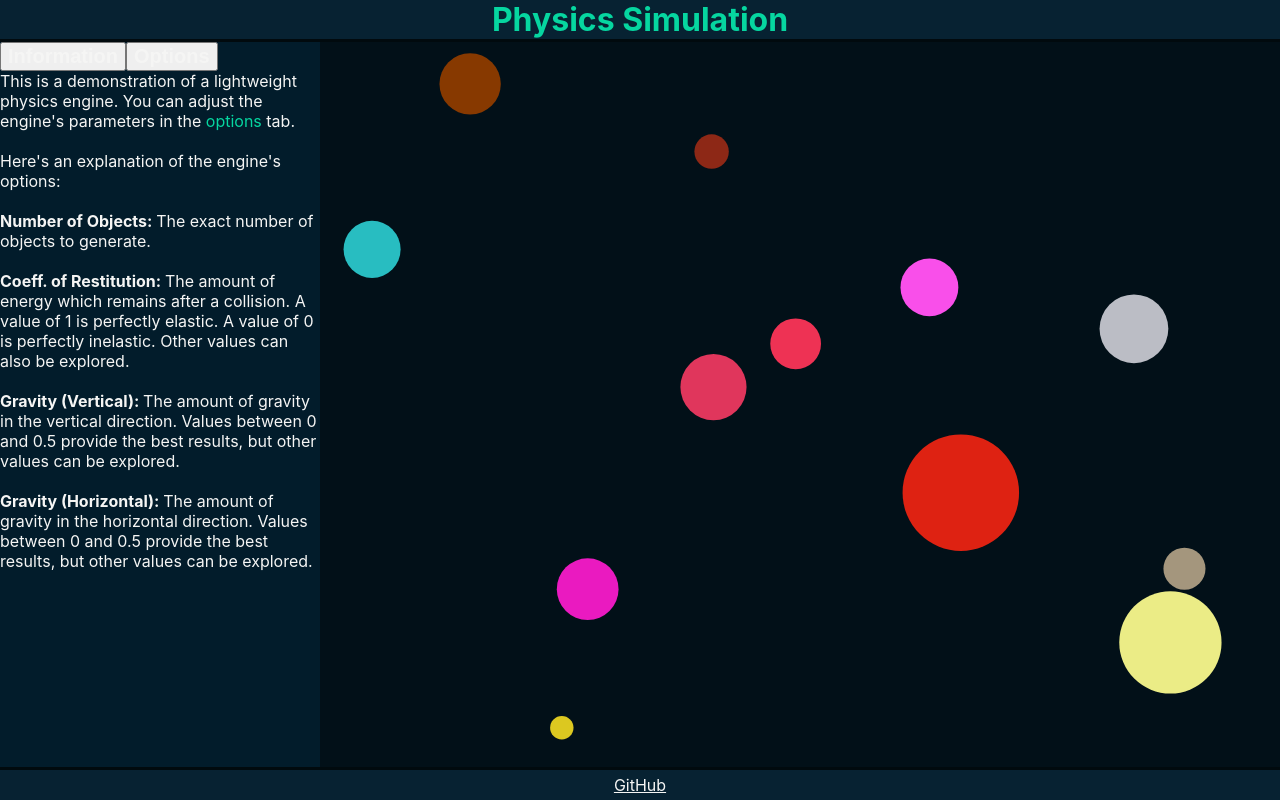
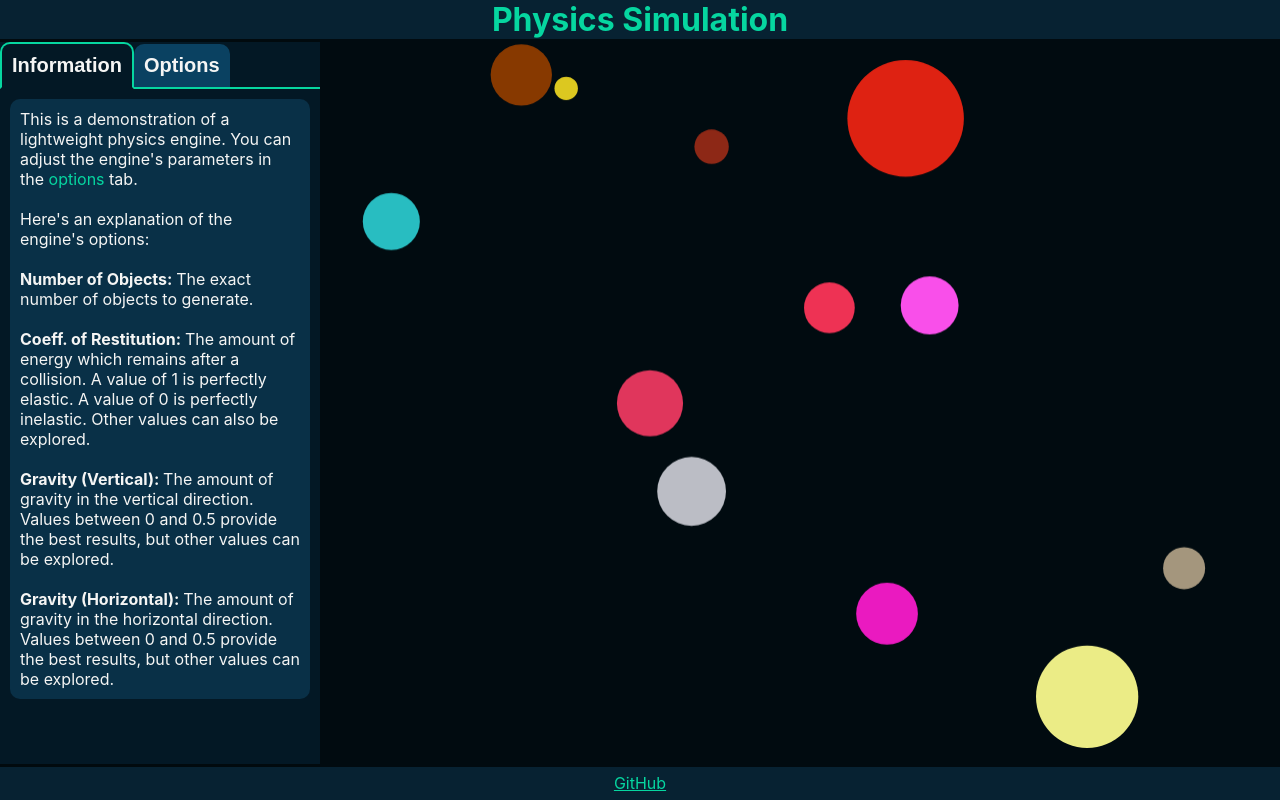
Before and after one commit to NathanNgo/NBodySimulation, a React (Create React App) app: page / in a window 1280 px wide. Built offline with nearby package versions, Linux system fonts and the light colour scheme.

Commit message:
Styled Tabs component

```diff
--- a/src/css/App.css
+++ b/src/css/App.css
@@ -2,18 +2,19 @@
 
 /* VARIABLES */
 :root {
-    --mainBackgroundColor: #021018;
+    --mainBackgroundColor: /*#021018;*/ #010b10;
     /* Maybe find a lighter shade as we swapped with sideBackgroundColor */
     --headerBackgroundColor: #072232;/*#02131c;*//*#021c2b;*/
-    --sideBackgroundColor: #021c2b;/*#02131c;*/
+    --sideBackgroundColor: /*#021c2b;*//*#02131c;*/#031825;
     --mainText: #f5f5f4;
     --accentText: #06d6a0;
     --secondAccentText: /*#6e110a;*/#79140c;
+    --thirdAccentText: #55aafa;
 
     /* PANEL COLORS */
     --panelColor: #093047;
     --panelHeaderColor: #0a4161;
-    --panelHover: #0a3954;
+    --panelHover: /*#0a3954;*/#0a3852;
 
     /* BUTTON COLORS */
     --playButtonColor: /*#00E676;*/ #28a745;
@@ -68,8 +69,6 @@ header {
     background-color: var(--headerBackgroundColor);
     padding: 0;
     margin: 0;
-    border-bottom: 3px solid var(--borderColor);
-
 }
 
 footer {
@@ -77,7 +76,6 @@ footer {
     align-items: center;
     justify-content: center;
     background-color: var(--headerBackgroundColor);
-    border-top: 3px solid #010A0E;
 }
 
 body {
@@ -131,15 +129,13 @@ input[type=number] {
 /* LINKS */
 /* FIXME: Yellow looks terrible. */
 a:link {
-    color: #f5f5f4;
-    /*background-color: #b3dcff;*/
+    color: var(--accentText);
 }
 a:visited {
-    color: #f5f5f4;
-    /*background-color: #b3dcff*/
+    color: var(--accentText);
 }
 a:hover {
-    background-color: #5babf0;
+    color: var(--thirdAccentText);
 }
 
 /* GRID SETUP */
@@ -161,7 +157,8 @@ a:hover {
 .sideBar {
     background-color: var(--sideBackgroundColor);
     min-width: 200px;
-    overflow-y: scroll;
+    border-top: 3px solid #010A0E;
+    border-bottom: 3px solid #010A0E;
     grid-column: 1 / 7;
     grid-row: 2 / 24;
 }
@@ -388,3 +385,43 @@ form input[type=submit]:active {
     visibility: hidden;
     opacity: 0;
 }
+
+/* TABS */
+.tabButton {
+    padding: 10px;
+    margin-bottom: -2px;
+    border: none;
+    outline: none;
+    cursor: pointer;
+    border-radius: 10px 10px 0 0;
+    text-align: center;
+}
+
+.tabInactive {
+    background-color: var(--panelHeaderColor);
+}
+
+.tabInactive:hover {
+    background-color: var(--panelHover);
+}
+
+.tabActive {
+    border: 2px solid var(--accentText);
+    border-bottom: 2px solid var(--sideBackgroundColor);
+    background-color: var(--sideBackgroundColor);
+    cursor: default;
+}
+
+.tabList {
+    display: inline-block;
+    justify-content: space-between;
+    width: 100%;
+    border-bottom: 2px solid var(--accentText);
+}
+
+.tabContent {
+    margin: 10px;
+    padding: 10px;
+    background-color: var(--panelColor);
+    border-radius: 10px;
+}
```
